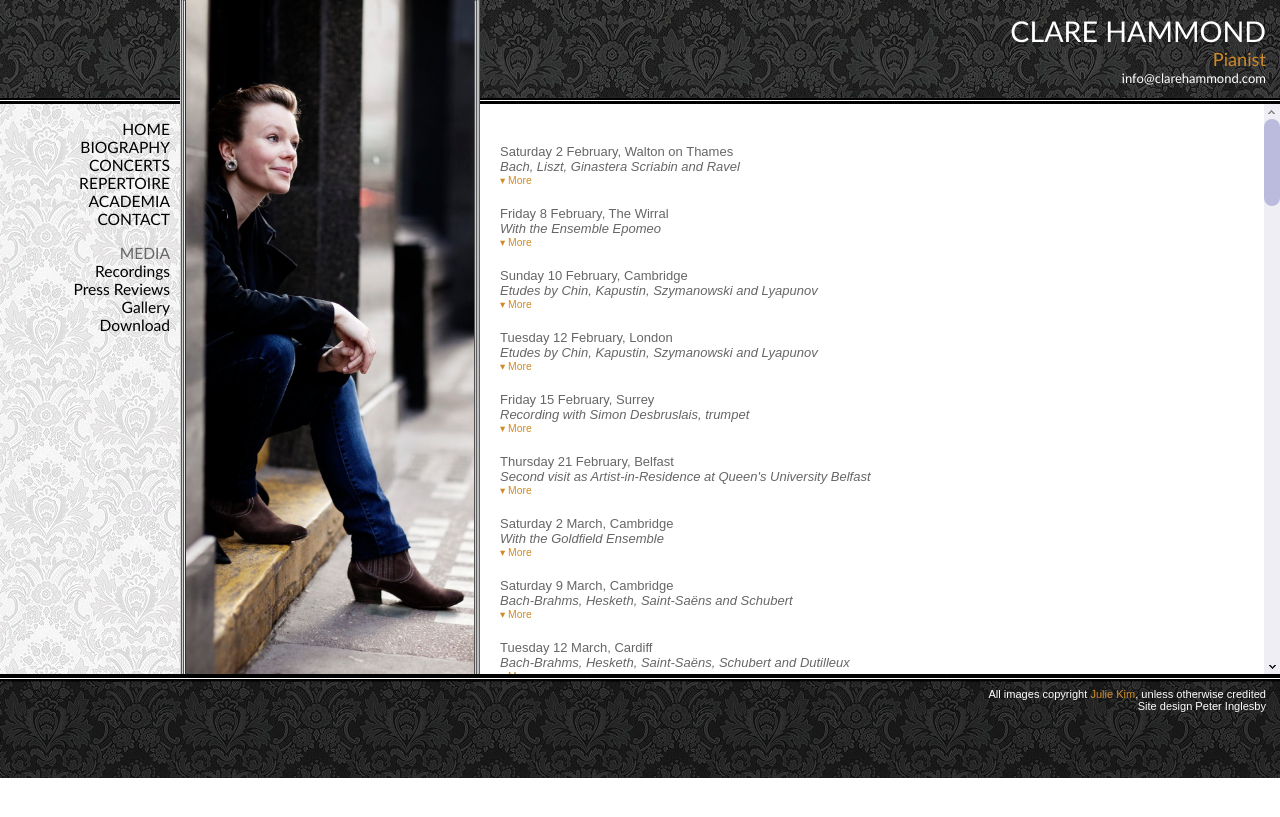
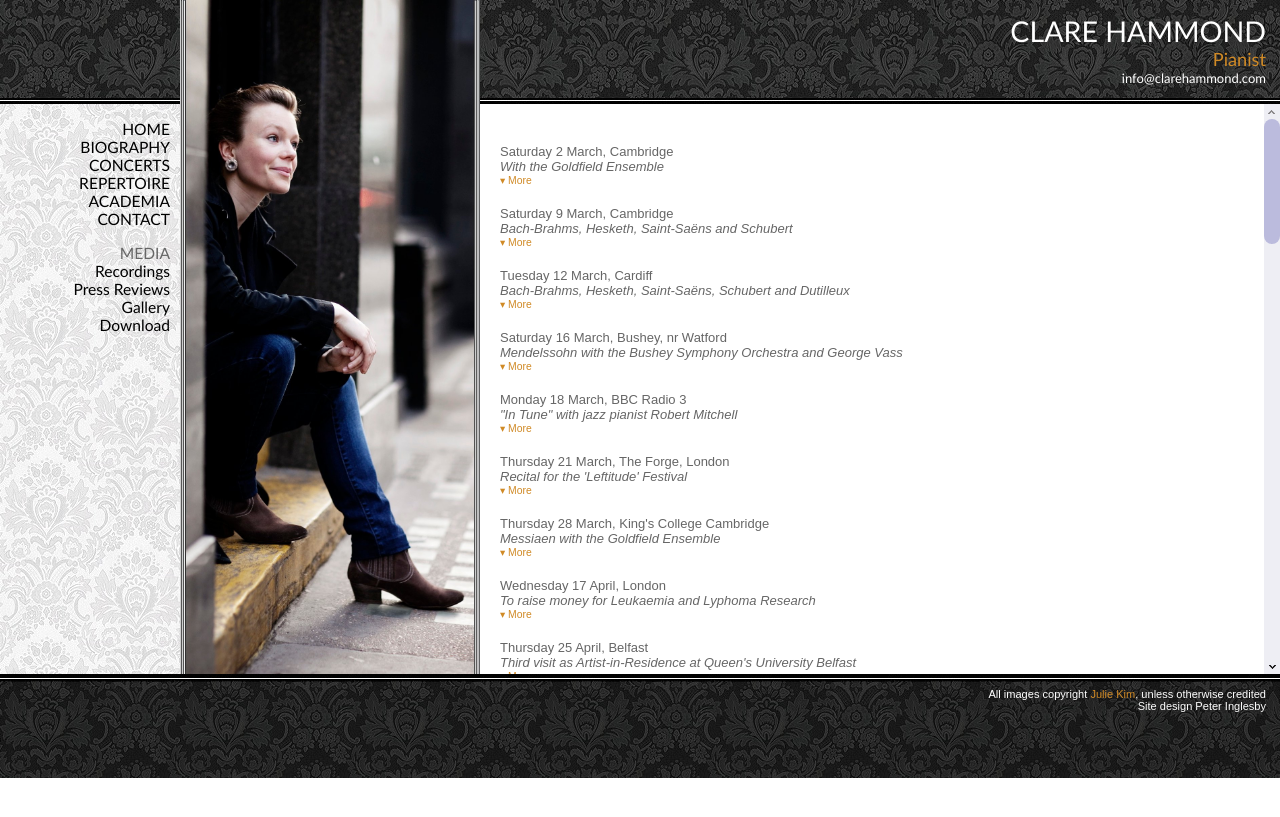
Before and after one commit to hammonc/clarehammond.com, a Jekyll site: the page built from concerts.html, in a window 1280 px wide. Shown: the top 817 px of the page. Built offline with Jekyll 4.4.1, drawn with Linux system fonts in a browser that asks for light colours.

Commit message:
concerts update

```diff
--- a/concerts.html
+++ b/concerts.html
@@ -4,114 +4,6 @@ image: concerts.jpg
 ---
 
 
-
-<div class="listing">
-  <div class="listing-heading">Saturday 2 February, Walton on Thames</div>
-  <div class="listing-trailer">Bach, Liszt, Ginastera Scriabin and Ravel</div>
-  <div class="listing-details concealed">
-    <p>Bach - Italian Concerto, BWV 971</p>
-    <p>Liszt - Vallée d'Obermann</p>
-    <p>Debussy - Images, Book 1</p>
-    <p>Ginastera - Danzas Argentinas</p>
-    <p>Bach-Brahms - Chaconne in D minor, transcribed for left hand</p>
-    <p>Saint-Saëns - Selection from Etudes for the left hand</p>
-    <p>Ravel - Le Tombeau de Couperin</p>
-  </div>
-  <div class="listing-details concealed">
-    <p>For the <a href="http://www.elmbridgemusic.co.uk/" target="_blank">Elmbridge Music Club</a></p>
-    <p>Tickets £15 / £5 students on 01932 253354 or <a href="http://www.riverhousebarn.co.uk/" target="_blank">online</a>.</p>
-    <p>8pm, Riverhouse Arts Centre, Manor Road, Walton on Thames KT12 2PF</p>
-  </div>
-  <span class="more">&#9662; <a href="">More</a></span>
-  <span class="less">&#9652; <a href="">Less</a></span>
-</div>
-
-<div class="listing">
-  <div class="listing-heading">Friday 8 February, The Wirral</div>
-  <div class="listing-trailer">With the Ensemble Epomeo</div>
-  <div class="listing-details concealed">
-    <p>Mahler - movement for piano quartet</p>
-    <p>Traditional sea shanties sung by BarLine</p>
-    <p>Keeling - piano quartet, 'Reclaiming Eros'</p>
-    <p>Beethoven - Serenade, Op. 8</p>
-  </div>
-  <div class="listing-details concealed">
-    <p>For the <a href="http://www.tworiversfestival.co.uk/ensemble.html" target="_blank">Two Rivers Festival</a></p>
-
-    <p>Tickets £15 / Under 21s half price</p>
-    <p>7.30pm, Birkenhead School 58 Beresford Road, Oxton CH43 2JD</p>
-  </div>
-  <span class="more">&#9662; <a href="">More</a></span>
-  <span class="less">&#9652; <a href="">Less</a></span>
-</div>
-
-<div class="listing">
-  <div class="listing-heading">Sunday 10 February, Cambridge</div>
-  <div class="listing-trailer">Etudes by Chin, Kapustin, Szymanowski and Lyapunov</div>
-  <div class="listing-details concealed">
-    <p>Szymanowski - Etudes Op. 33</p>
-    <p>Chin - Etudes Nos. 4-6</p>
-    <p>Lyapunov - 'Terek' and 'Nuit d'été' from 12 Études d'Exécution Transcendantes</p>
-    <p>Kapustin - Nos. 1-3 of Five Etudes in Different Intervals</p>
-  </div>
-  <div class="listing-details concealed">
-    <p>Fund-raising concert for Clare's '<a href="http://clarehammond.com/etude_cd.html" target="_blank">Etude</a>' CD.</p>
-    <p>Free entry, email Emily on info [at] stradivaritrust.org to reserve a place.</p>
-    <p>Download flyer <a href="resources/st_flyer.jpg"target="_blank">here</a>.</p>
-    <p>6pm, Queen's Building, Emmanuel College, St Andrew's St, CB2 3AP</p>
-  </div>
-  <span class="more">&#9662; <a href="">More</a></span>
-  <span class="less">&#9652; <a href="">Less</a></span>
-</div>
-
-<div class="listing">
-  <div class="listing-heading">Tuesday 12 February, London</div>
-  <div class="listing-trailer">Etudes by Chin, Kapustin, Szymanowski and Lyapunov</div>
-  <div class="listing-details concealed">
-    <p>Szymanowski - Etudes Op. 33</p>
-    <p>Chin - Etudes Nos. 4-6</p>
-    <p>Lyapunov - 'Terek' and 'Nuit d'été' from 12 Études d'Exécution Transcendantes</p>
-    <p>Kapustin - Nos. 1-3 of Five Etudes in Different Intervals</p>
-  </div>
-  <div class="listing-details concealed">
-    <p>Fund-raising concert for Clare's '<a href="http://clarehammond.com/etude_cd.html" target="_blank">Etude</a>' CD.</p>
-    <p>Tickets £15 concert with pre-concert drink (£5 students and children), £40 with supper afterwards on boas22m [at] btinternet.com</p>
-    <p>7 for 7.30pm, 22 Mansfield St, W1G 9NR</p>
-  </div>
-  <span class="more">&#9662; <a href="">More</a></span>
-  <span class="less">&#9652; <a href="">Less</a></span>
-</div>
-
-<div class="listing">
-  <div class="listing-heading">Friday 15 February, Surrey</div>
-  <div class="listing-trailer">Recording with Simon Desbruslais, trumpet</div>
-  <div class="listing-details concealed">
-    <p>Simon Desbruslais and Clare Hammond are recording works by Hindemith, Goedicke and Arban for the Bate Collection of Instruments at Oxford University. Simon will play on a series of period trumpets specially selected from the collection.</p><br>
-  </div>
-  <div class="listing-details concealed">
-  </div>
-  <span class="more">&#9662; <a href="">More</a></span>
-  <span class="less">&#9652; <a href="">Less</a></span>
-</div>
-
-<div class="listing">
-  <div class="listing-heading">Thursday 21 February, Belfast</div>
-  <div class="listing-trailer">Second visit as Artist-in-Residence at Queen's University Belfast</div>
-  <div class="listing-details concealed">
-    <p>Clare makes her second visit to Queen's University Belfast as Artist-in-Residence for 2012/13. Over three days she will lead a series of workshops, coach undergraduate and postgraduate students and give a lunchtime recital on the 21st for which the programme will be:</p><br>
-    <p>Bach - Italian Concerto, BWV 971</p>
-    <p>Liszt - Vallée d'Obermann</p>
-    <p>Scriabin - Prelude and Nocturne for left hand, op. 9</p>
-    <p>Mawhinney - Ravara, Nos. 1-4</p>
-    <p>Ginastera - Danzas Argentinas</p>
-  </div>
-  <div class="listing-details concealed">
-    <p>Free admission, more information available <a href="http://www.movingonmusic.co.uk/events/events/255/vanbrugh-quartet-with-nobuko-imai.aspx" target="_blank">online</a>.</p>
-    <p>1.10pm, The Harty Room, Music Building, Queen's University Belfast main site BT7 1NN</p>
-  </div>
-  <span class="more">&#9662; <a href="">More</a></span>
-  <span class="less">&#9652; <a href="">Less</a></span>
-</div>
 
 <div class="listing">
   <div class="listing-heading">Saturday 2 March, Cambridge</div>
@@ -236,7 +128,7 @@ image: concerts.jpg
 </div>
 
 <div class="listing">
-  <div class="listing-heading">Thursday 18 April, London</div>
+  <div class="listing-heading">Wednesday 17 April, London</div>
   <div class="listing-trailer">To raise money for Leukaemia and Lyphoma Research</div>
   <div class="listing-details concealed">
     <p>Bach - Italian Concerto, BWV 971</p>
```
